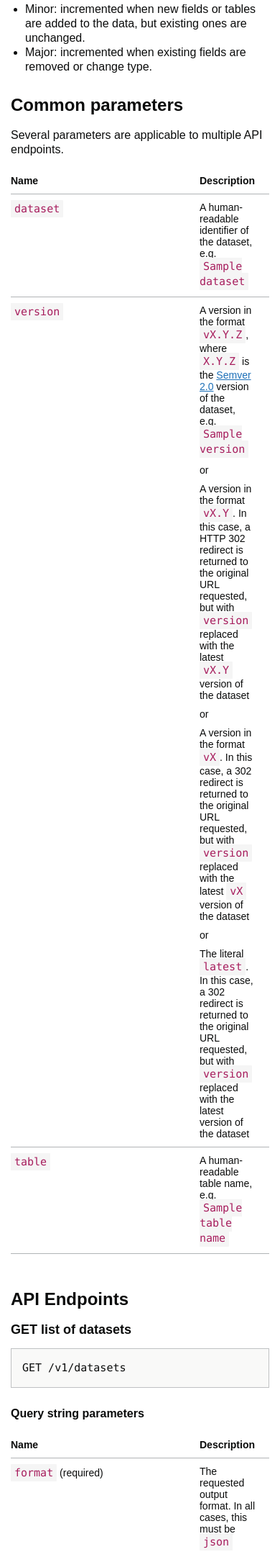
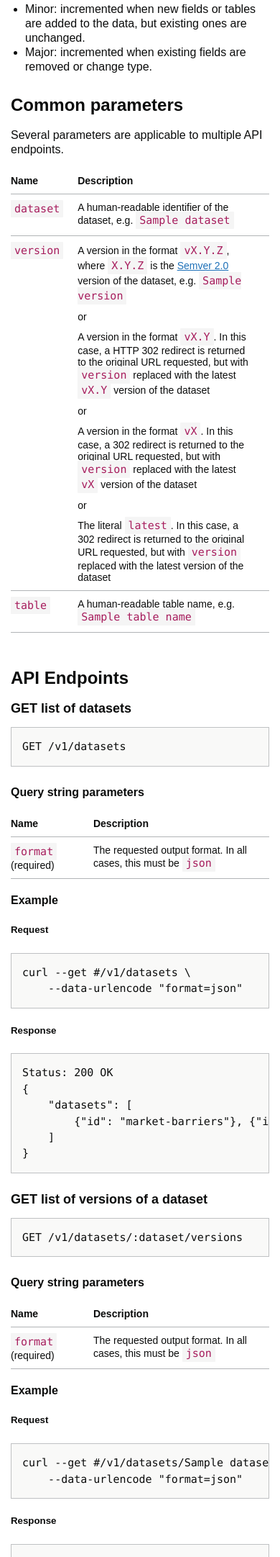
Before and after one commit to uktrade/public-data-api, a Flask app: template templates/docs/index.html in a window 390 px wide. Shown: the part 1035-3198 px from the top of the page at 72% size. Run offline with Flask 2, Linux system fonts and the light colour scheme; the template is opened without the code that fills it: most values are stand-ins (such as "Sample title", 1, 10 or a date in 2020).

Commit message:
docs: avoid fixed table width columns for better mobile view
The columns were much too wide on mobile view

```diff
--- a/static/docs.css
+++ b/static/docs.css
@@ -3574,3 +3574,7 @@
     width: 80%; }
   .app-header .govuk-header__content {
     width: 20%; } }
+
+.nowrap {
+  white-space: nowrap;
+}
--- a/templates/docs/index.html
+++ b/templates/docs/index.html
@@ -141,19 +141,19 @@
             <table class="govuk-table">
               <thead class="govuk-table__head">
                 <tr class="govuk-table__row">
-                  <th scope="col" class="govuk-table__header govuk-!-width-one-quarter">Name</th>
+                  <th scope="col" class="govuk-table__header">Name</th>
                   <th scope="col" class="govuk-table__header">Description</th>
                 </tr>
               </thead>
               <tbody class="govuk-table__body">
                 <tr class="govuk-table__row">
-                  <td scope="row" class="govuk-table__cell"><code class="hljs html">dataset</code></td>
+                  <td scope="row" class="govuk-table__cell"><code class="hljs html nowrap">dataset</code></td>
                   <td class="govuk-table__cell">A human-readable identifier of the dataset, e.g. <code>{{ dataset }}</code></td>
                 </tr>
                 <tr class="govuk-table__row">
-                  <td scope="row" class="govuk-table__cell"><code class="hljs html">version</code></td>
+                  <td scope="row" class="govuk-table__cell"><code class="hljs html nowrap">version</code></td>
                   <td class="govuk-table__cell">
-                      <p>A version in the format <code class="hljs html">vX.Y.Z</code>, where <code class="hljs html">X.Y.Z</code> is the <a href="https://semver.org/">Semver 2.0</a> version of the dataset, e.g. <code>{{ version }}</code></p>
+                      <p>A version in the format <code class="hljs html nowrap">vX.Y.Z</code>, where <code class="hljs html">X.Y.Z</code> is the <a href="https://semver.org/">Semver 2.0</a> version of the dataset, e.g. <code>{{ version }}</code></p>
                       <p>or</p>
                       <p>A version in the format <code class="hljs html">vX.Y</code>. In this case, a HTTP 302 redirect is returned to the original URL requested, but with <code class="hljs html">version</code> replaced with the latest <code class="hljs html">vX.Y</code> version of the dataset</p>
                       <p>or</p>
@@ -163,7 +163,7 @@
                   </td>
                 </tr>
                 <tr class="govuk-table__row">
-                  <td scope="row" class="govuk-table__cell"><code class="hljs html">table</code></td>
+                  <td scope="row" class="govuk-table__cell"><code class="hljs html nowrap">table</code></td>
                   <td class="govuk-table__cell">A human-readable table name, e.g. <code>{{ table_name }}</code></td>
                 </tr>
               </tbody>
@@ -177,13 +177,13 @@
             <table class="govuk-table">
               <thead class="govuk-table__head">
                 <tr class="govuk-table__row">
-                  <th scope="col" class="govuk-table__header govuk-!-width-one-quarter">Name</th>
+                  <th scope="col" class="govuk-table__header">Name</th>
                   <th scope="col" class="govuk-table__header">Description</th>
                 </tr>
               </thead>
               <tbody class="govuk-table__body">
                 <tr class="govuk-table__row">
-                  <td scope="row" class="govuk-table__cell"><code class="hljs html">format</code> (required)</td>
+                  <td scope="row" class="govuk-table__cell"><code class="hljs html nowrap">format</code> (required)</td>
                   <td class="govuk-table__cell">The requested output format. In all cases, this must be <code class="hljs html">json</code></td>
                 </tr>
               </tbody>
@@ -206,13 +206,13 @@
             <table class="govuk-table">
               <thead class="govuk-table__head">
                 <tr class="govuk-table__row">
-                  <th scope="col" class="govuk-table__header govuk-!-width-one-quarter">Name</th>
+                  <th scope="col" class="govuk-table__header">Name</th>
                   <th scope="col" class="govuk-table__header">Description</th>
                 </tr>
               </thead>
               <tbody class="govuk-table__body">
                 <tr class="govuk-table__row">
-                  <td scope="row" class="govuk-table__cell"><code class="hljs html">format</code> (required)</td>
+                  <td scope="row" class="govuk-table__cell"><code class="hljs html nowrap">format</code> (required)</td>
                   <td class="govuk-table__cell">The requested output format. In all cases, this must be <code class="hljs html">json</code></td>
                 </tr>
               </tbody>
@@ -235,13 +235,13 @@
             <table class="govuk-table">
               <thead class="govuk-table__head">
                 <tr class="govuk-table__row">
-                  <th scope="col" class="govuk-table__header govuk-!-width-one-quarter">Name</th>
+                  <th scope="col" class="govuk-table__header">Name</th>
                   <th scope="col" class="govuk-table__header">Description</th>
                 </tr>
               </thead>
               <tbody class="govuk-table__body">
                 <tr class="govuk-table__row">
-                  <td scope="row" class="govuk-table__cell"><code class="hljs html">format</code> (required)</td>
+                  <td scope="row" class="govuk-table__cell"><code class="hljs html nowrap">format</code> (required)</td>
                   <td class="govuk-table__cell">The requested output format. In all cases, this must be <code class="hljs html">json</code></td>
                 </tr>
               </tbody>
@@ -275,17 +275,17 @@ Location: /v1/datasets/{{ dataset }}/versions/{{ latest_version }}/tables?format
             <table class="govuk-table">
               <thead class="govuk-table__head">
                 <tr class="govuk-table__row">
-                  <th scope="col" class="govuk-table__header govuk-!-width-one-quarter">Name</th>
+                  <th scope="col" class="govuk-table__header">Name</th>
                   <th scope="col" class="govuk-table__header">Description</th>
                 </tr>
               </thead>
               <tbody class="govuk-table__body">
                 <tr class="govuk-table__row">
-                  <td scope="row" class="govuk-table__cell"><code class="hljs html">format</code> (required)</td>
+                  <td scope="row" class="govuk-table__cell"><code class="hljs html nowrap">format</code> (required)</td>
                   <td class="govuk-table__cell">The requested output format. This must be <code class="hljs html">csvw</code> or <code class="hljs html">html</code></td>
                 </tr>
                 <tr class="govuk-table__row">
-                  <td scope="row" class="govuk-table__cell"><code class="hljs html">download</code> (optional)</td>
+                  <td scope="row" class="govuk-table__cell"><code class="hljs html nowrap">download</code> (optional)</td>
                   <td class="govuk-table__cell">The presence of this parameter results in a <code class="hljs html">content-disposition</code> header so that browsers attempt to download the metadata rather than display it inline</td>
                 </tr>
               </tbody>
@@ -322,17 +322,17 @@ Location: /v1/datasets/{{ dataset }}/versions/{{ latest_version }}/tables?format
             <table class="govuk-table">
               <thead class="govuk-table__head">
                 <tr class="govuk-table__row">
-                  <th scope="col" class="govuk-table__header govuk-!-width-one-quarter">Name</th>
+                  <th scope="col" class="govuk-table__header">Name</th>
                   <th scope="col" class="govuk-table__header">Description</th>
                 </tr>
               </thead>
               <tbody class="govuk-table__body">
                 <tr class="govuk-table__row">
-                  <td scope="row" class="govuk-table__cell"><code class="hljs html">format</code> (required)</td>
+                  <td scope="row" class="govuk-table__cell"><code class="hljs html nowrap">format</code> (required)</td>
                   <td class="govuk-table__cell">The requested output format. This must be <code class="hljs html">sqlite</code> or <code class="hljs html">json</code></td>
                 </tr>
                 <tr class="govuk-table__row">
-                  <td scope="row" class="govuk-table__cell"><code class="hljs html">query-s3-select</code> (optional)</td>
+                  <td scope="row" class="govuk-table__cell"><code class="hljs html nowrap">query-s3-select</code> (optional)</td>
                   <td class="govuk-table__cell">
                     <p>A query using the <a href="https://docs.aws.amazon.com/AmazonS3/latest/dev/s3-glacier-select-sql-reference-select.html">S3 Select query language</a>,  e.g. <code class="hljs psql">SELECT * FROM S3Object[*]</code></p>
                     <p>The response is a JSON object with the query results under the <code class="hljs html">rows</code> key, i.e. <code class="hljs html">{"rows": [...]}</code></p>
@@ -340,7 +340,7 @@ Location: /v1/datasets/{{ dataset }}/versions/{{ latest_version }}/tables?format
                   </td>
                 </tr>
                 <tr class="govuk-table__row">
-                  <td scope="row" class="govuk-table__cell"><code class="hljs html">download</code> (optional)</td>
+                  <td scope="row" class="govuk-table__cell"><code class="hljs html nowrap">download</code> (optional)</td>
                   <td class="govuk-table__cell">The presence of this parameter results in a <code class="hljs html">content-disposition</code> header so that browsers attempt to download the data rather than display it inline.</td>
                 </tr>
               </tbody>
@@ -397,17 +397,17 @@ Location: /v1/datasets/{{ dataset }}/versions/{{ latest_version }}/data?format=j
             <table class="govuk-table">
               <thead class="govuk-table__head">
                 <tr class="govuk-table__row">
-                  <th scope="col" class="govuk-table__header govuk-!-width-one-quarter">Name</th>
+                  <th scope="col" class="govuk-table__header">Name</th>
                   <th scope="col" class="govuk-table__header">Description</th>
                 </tr>
               </thead>
               <tbody class="govuk-table__body">
                 <tr class="govuk-table__row">
-                  <td scope="row" class="govuk-table__cell"><code class="hljs html">format</code> (required)</td>
+                  <td scope="row" class="govuk-table__cell"><code class="hljs html nowrap">format</code> (required)</td>
                   <td class="govuk-table__cell">The requested output format. In all cases, this must be <code class="hljs html">csv</code></td>
                 </tr>
                 <tr class="govuk-table__row">
-                  <td scope="row" class="govuk-table__cell"><code class="hljs html">download</code> (optional)</td>
+                  <td scope="row" class="govuk-table__cell"><code class="hljs html nowrap">download</code> (optional)</td>
                   <td class="govuk-table__cell">The presence of this parameter results in a <code class="hljs html">content-disposition</code> header so that browsers attempt to download the data rather than display it inline.</td>
                 </tr>
               </tbody>
```
